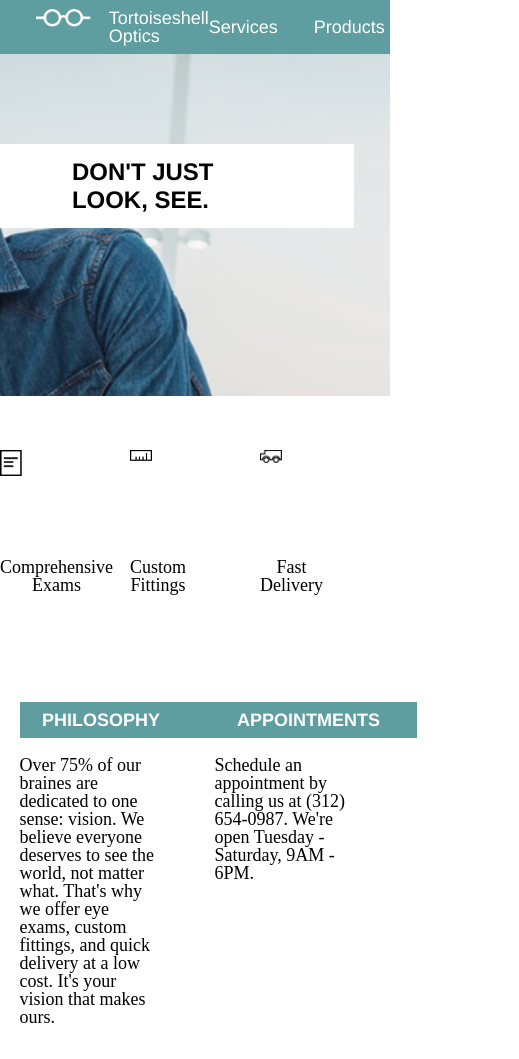
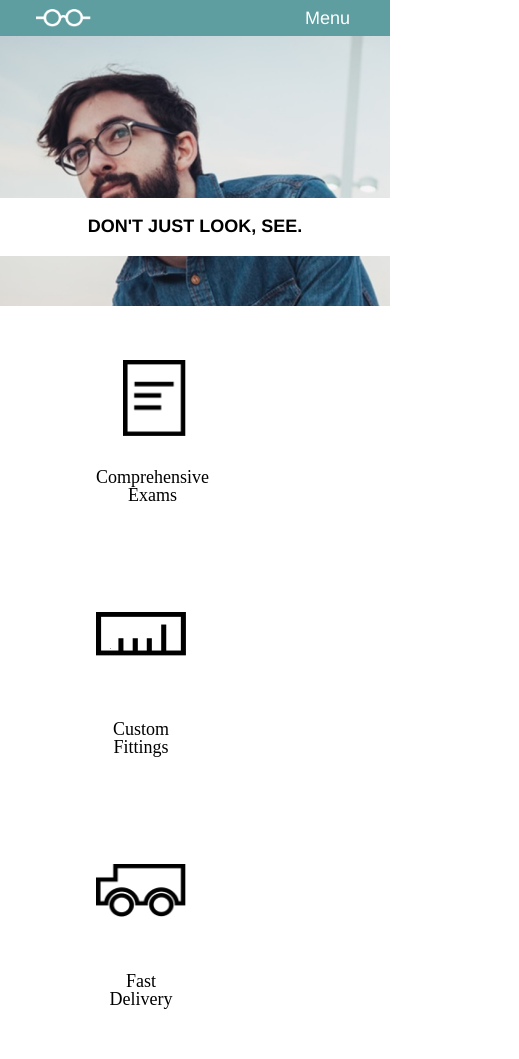
Before and after one commit to Bananenjonas/TortoiseshellOptics, a plain HTML site: page index.html in a window 390 px wide. Shown: the top 1059 px of the page, 519 px wide, since content can reach past the window. Drawn offline with Linux system fonts and the light colour scheme.

Commit message:
Finished Project mit Balken an rechter Seite

```diff
--- a/index.html
+++ b/index.html
@@ -1,6 +1,7 @@
 <!DOCTYPE html>
 <html>
   <head>
+    <meta name="viewport" content="width=device-width" />
     <title>Tortoiseshell Optics</title>
     <link rel="stylesheet" href="ressources/css/reset.css">
     <link rel="stylesheet" href="ressources/css/style.css">
@@ -13,8 +14,9 @@
       <div id="navigation" class="container">
         <div id="logo">
           <img src="ressources\images\logo-white.png" alt="Logo Tortoiseshell Optics white">
-          <p>Tortoiseshell Optics</p>
+          <p id="logotext">Tortoiseshell Optics</p>
         </div>
+        <p id="menu">Menu</p>
         <nav>
           <p>Services</p>
           <p>Products</p>
--- a/ressources/css/style.css
+++ b/ressources/css/style.css
@@ -13,9 +13,16 @@ html  {
   font-family: Helvetica;
 }
 
-@media screen and (max-width: 1025px){
+@media screen and (min-width: 481px) and (max-width: 1025px){
   #banner{
     height: 22rem;
+  }
+}
+
+@media screen and (max-width: 480px){
+  #banner{
+    height: 17rem;
+    background-position: 20%;
   }
 }
 
@@ -64,8 +71,32 @@ nav {
   padding-bottom: 1rem;
 }
 
+
+
 nav p {
   padding-right: 2rem;
+}
+
+@media screen and (max-width: 480px){
+  nav p{
+    display: none;
+  }
+
+  #logotext {
+    visibility: hidden;
+  }
+
+  #menu {
+    visibility: visible;
+    display: flex;
+    justify-content: flex-end;
+  }
+}
+
+@media screen and (min-width: 481px){
+  #menu {
+    display: none;
+  }
 }
 
 /*Header*/
@@ -90,10 +121,37 @@ nav p {
   }
 }
 
+@media screen and (max-width: 480px){
+  #banner h1{
+    margin-top: 9rem;
+    padding: 1rem 0;
+    position: absolute;
+    left: 0;
+    right: 0;
+    display: flex;
+    justify-content: center;
+    font-size: 1rem;
+  }
+}
+
 /*Features*/
 #features {
   display: flex;
   justify-content: space-around;
+}
+
+@media screen and (max-width: 480px){
+  #features{
+    flex-wrap: wrap;
+    flex-direction: column;
+    align-items: center;
+
+  }
+
+  .icon{
+
+  }
+
 }
 
 .icon {
@@ -139,6 +197,17 @@ nav p {
   justify-content: space-around;
 }
 
+@media screen and (max-width: 480px){
+  #PhilosophyAppointments {
+    flex-wrap: wrap;
+    flex-direction: column;
+    align-items: center;
+    justify-content: center;
+  }
+
+  }
+
+
 .item {
   margin-top: 3rem;
   width: 35%;
@@ -146,6 +215,13 @@ nav p {
 
 }
 
+@media screen and (max-width: 480px){
+  .item {
+    width: 90%;
+    margin: auto;
+  }
+
+}
 .item h2 {
   width: 10rem;
   padding: 0.5rem 0 0.5rem 1.25rem;
@@ -155,6 +231,14 @@ nav p {
   font-weight: bold;
   font-size: 1rem;
   color: white;
+}
+
+@media screen and (max-width: 480px){
+  .item h2 {
+    width: 100%;
+    text-align: center;
+  }
+
 }
 
 /*Cpyright*/
```
